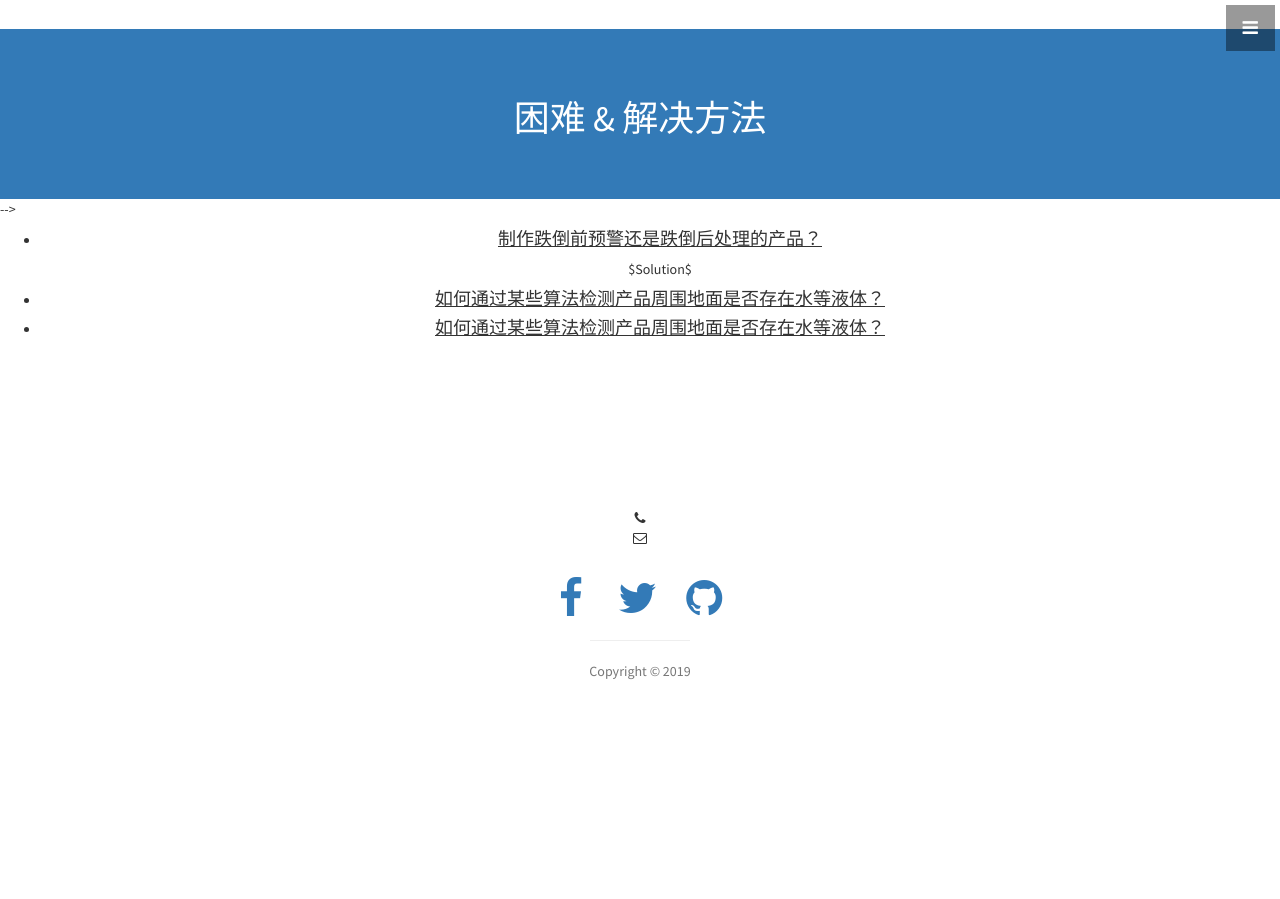
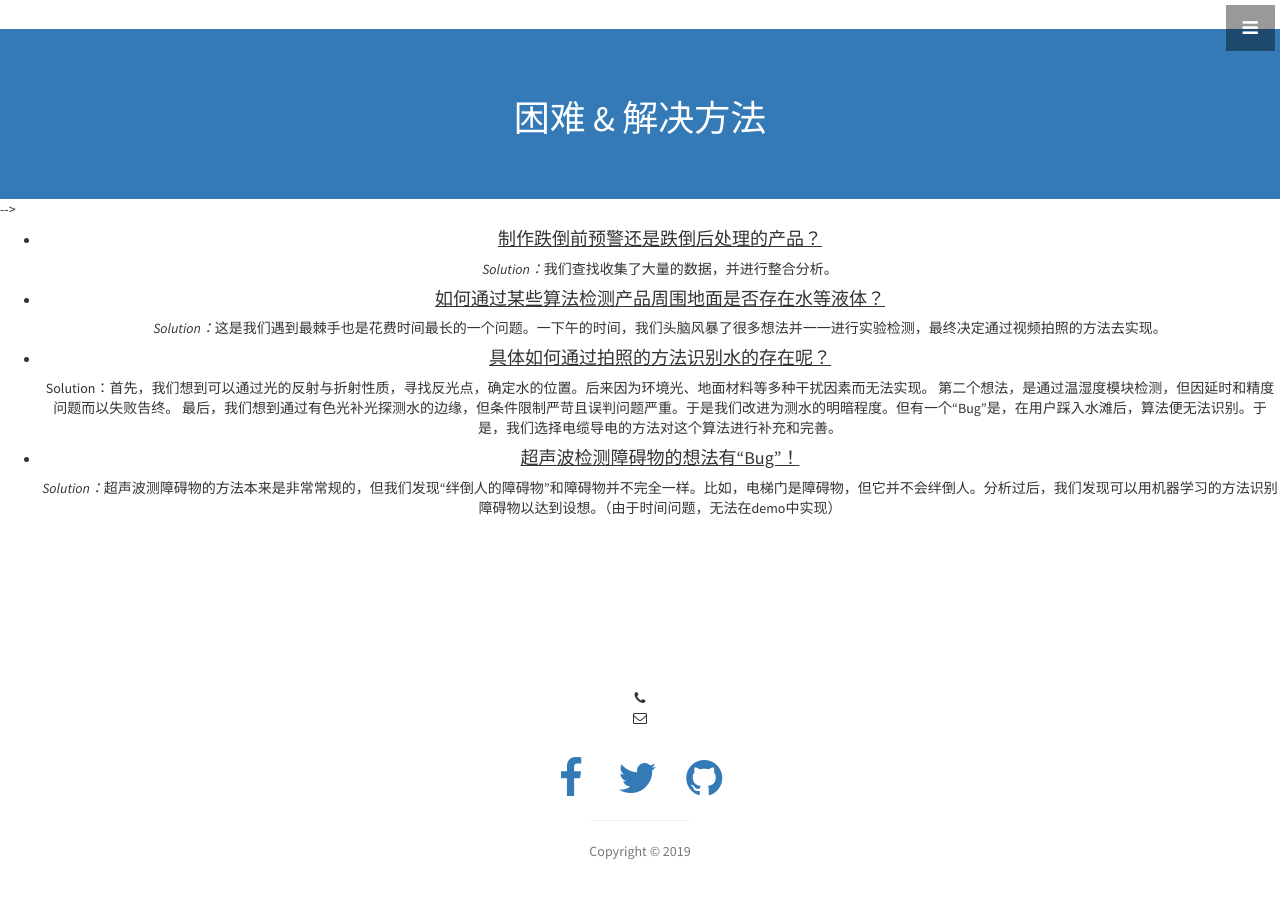
Before and after one commit to ProjectLambda9/ProjectLambda, a Jekyll site: the page built from index.html, in a window 1280 px wide and 900 px high, scrolled down 2773 px. Built offline with Jekyll 4.4.1, drawn with Linux system fonts in a browser that asks for light colours; before the commit the page ends 3564 px from its top, so only the background shows below that.

Commit message:
Update map.html

```diff
--- a/_includes/map.html
+++ b/_includes/map.html
@@ -2,8 +2,15 @@
 <!--  ＜span style="font-family: 黑体, 宋体(GB)"＞田涛＜/span＞-->
   <ul align="center">
     <li> <h4><u>制作跌倒前预警还是跌倒后处理的产品？</u></h4> </li>
-    $Solution$
+    <I> Solution：</I>我们查找收集了大量的数据，并进行整合分析。
     <li> <h4><u>如何通过某些算法检测产品周围地面是否存在水等液体？</u><h4></li>
-    <li> <h4><u>如何通过某些算法检测产品周围地面是否存在水等液体？</u><h4> </li>
+    <I> Solution：</I>这是我们遇到最棘手也是花费时间最长的一个问题。一下午的时间，我们头脑风暴了很多想法并一一进行实验检测，最终决定通过视频拍照的方法去实现。
+    <li> <h4><u>具体如何通过拍照的方法识别水的存在呢？</u><h4></li>
+    <l>Solution：</l>首先，我们想到可以通过光的反射与折射性质，寻找反光点，确定水的位置。后来因为环境光、地面材料等多种干扰因素而无法实现。
+    第二个想法，是通过温湿度模块检测，但因延时和精度问题而以失败告终。
+    最后，我们想到通过有色光补光探测水的边缘，但条件限制严苛且误判问题严重。于是我们改进为测水的明暗程度。但有一个“Bug”是，在用户踩入水滩后，算法便无法识别。于是，我们选择电缆导电的方法对这个算法进行补充和完善。
+    <li> <h4><u>超声波检测障碍物的想法有“Bug”！</u><h4> </li>
+    <I> Solution：</I>超声波测障碍物的方法本来是非常常规的，但我们发现“绊倒人的障碍物”和障碍物并不完全一样。比如，电梯门是障碍物，但它并不会绊倒人。分析过后，我们发现可以用机器学习的方法识别障碍物以达到设想。（由于时间问题，无法在demo中实现）
   </ul>
+
 </div>
```
